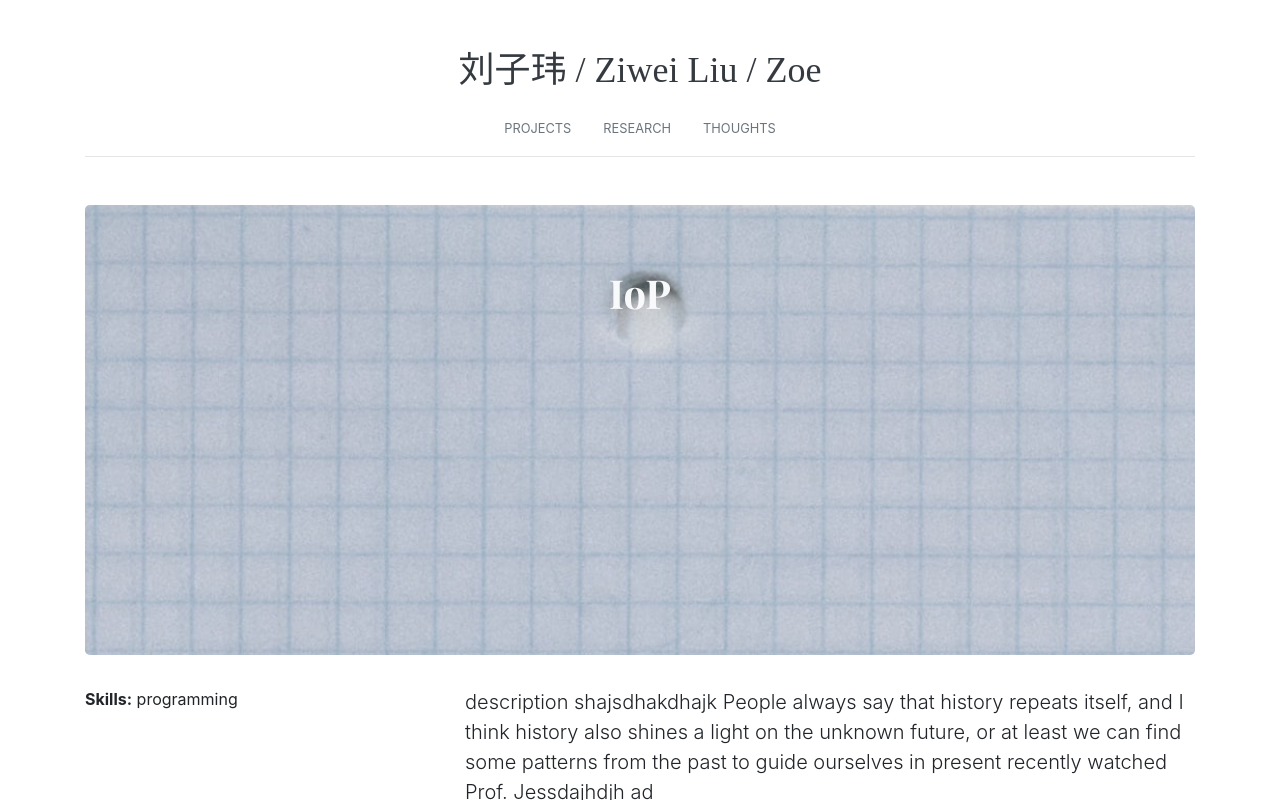
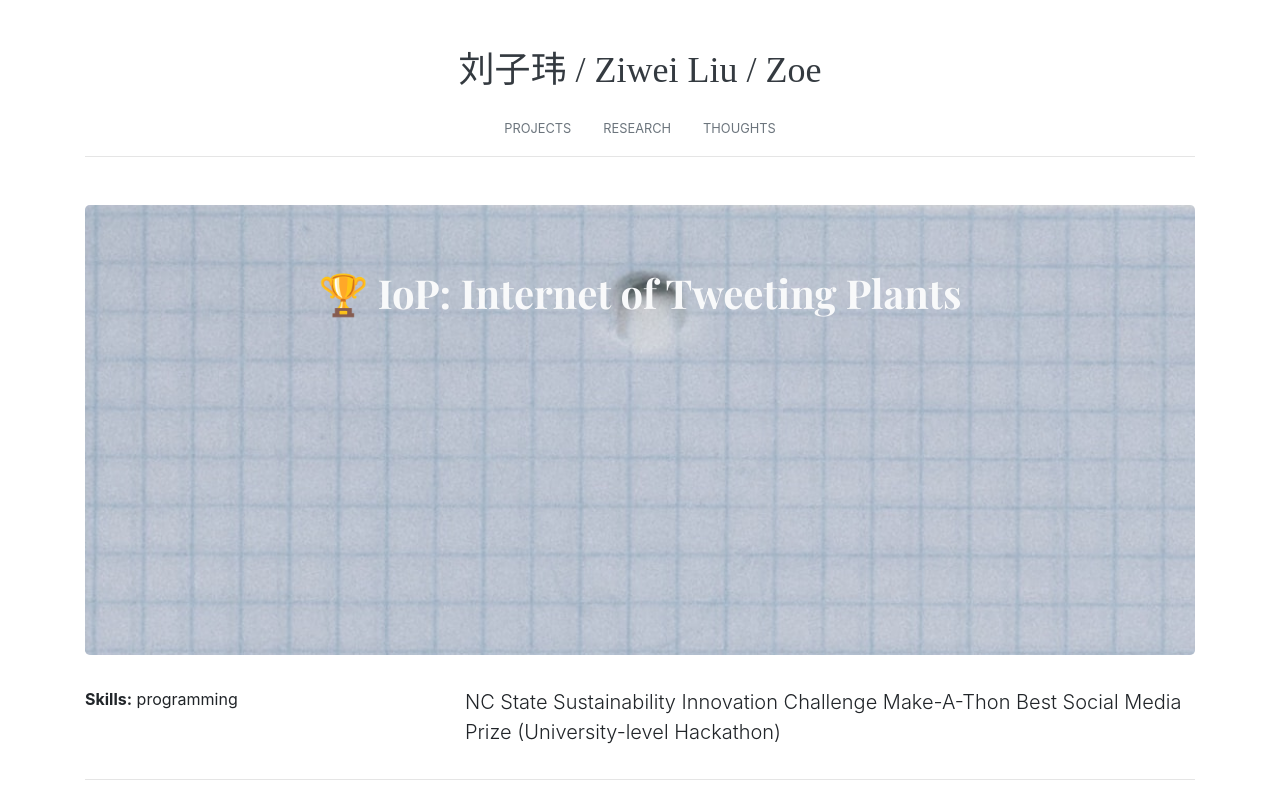
Before and after one commit to zoelzw/zoelzw.github.io, a Jekyll site: the page built from _collections/_projects/IoP.markdown, in a window 1280 px wide and 900 px high, cut to the strip 0-800 px from the top of the window. Built offline with Jekyll 4.4.1, drawn with Linux system fonts in a browser that asks for light colours; nearby versions of some CDN libraries; some web fonts are replaced.

```diff
--- a/_collections/_projects/IoP.markdown
+++ b/_collections/_projects/IoP.markdown
@@ -1,11 +1,11 @@
 ---
 layout: post
-title:  "IoP"
+title:  "🏆 IoP: Internet of Tweeting Plants"
 # author: Patrick Henry
 # date:   2019-10-18 10:20:35 +0200
 role: Battery Technitian
 skills: programming
-description: description shajsdhakdhajk People always say that history repeats itself, and I think history also shines a light on the unknown future, or at least we can find some patterns from the past to guide ourselves in present recently watched Prof. Jessdajhdjh ad
+description: NC State Sustainability Innovation Challenge Make-A-Thon Best Social Media Prize (University-level Hackathon)
 image: https://github.com/zoelzw/zoelzw/blob/master/assets/IoP.png?raw=true
 ---
 
--- a/_collections/_projects/NetworkNightmares.markdown
+++ b/_collections/_projects/NetworkNightmares.markdown
@@ -1,11 +1,11 @@
 ---
 layout: post
-title:  "network nightmares: creatively use VR in network security issues"
+title:  "🏆 Network Nightmares: creatively use VR in network security issues"
 # author: Patrick Henry
 # date:   2019-10-18 10:20:35 +0200
 # role: Battery Technitian
 # skills: programming
-description: A Google Cardboard application that simulates a Network Analyst's job as they track down a virus in the network.
+description: NC Triangle VR Hackathon Best Visual Design Prize (State Level Hackathon)
 image: https://github.com/zoelzw/zoelzw.github.io/blob/master/assets/networkNightmares.jpg?raw=true
 ---
 
--- a/_collections/_projects/Time Manager.markdown
+++ b/_collections/_projects/Time Manager.markdown
@@ -1,10 +1,10 @@
 ---
 layout: post
-title:  "time manager: what is your definition of efficiency and productivity"
+title:  "🏆 Time Manager: what is your definition of efficiency and productivity"
 # author: Patrick Henry
 # date:   2019-10-18 10:20:35 +0200
 
-description: I explored ways to assist people in time management by adding automations to their Google Calendar
+description: NC State University DiamondHacks Hackathon Best Overall Prize (University-level Hackathon)
 image: https://github.com/zoelzw/zoelzw.github.io/blob/master/assets/timeManager.png?raw=true
 ---
 
--- a/index.html
+++ b/index.html
@@ -17,7 +17,7 @@ layout: default
     <p>
       <i class="fa fa-circle"></i> I am a graduating master student in Computer Science at the University of Chicago building wearables and haptic devices. My recent work with my colleagues, <a href="https://youtu.be/5o2wPy5hl0w" target="_blank" style="text-decoration: none; border-bottom: 1px solid #ff0000; color: #000000;">HandMorph</a> :a Passive Exoskeleton that Miniaturizes Grasp, won the Best Paper Award from ACM UIST. Previously, I studied Electrical Engineering with a concentration in Control Systems at NC State University and conducted series of research in <a href="assets/Ziwei Liu_Hololens_Poster.pdf" target="_blank" style="text-decoration: none; border-bottom: 1px solid #ff0000; color: #000000;">Mixed Reality</a>
        and <a href="https://doi.org/10.1109/EMBC.2019.8857388" target="_blank" style="text-decoration: none; border-bottom: 1px solid #ff0000; color: #000000;">Eye Tracking</a>. <br>
-      <br><i class="fa fa-circle-thin"></i> I am keen to seek out new guiding principles and concepts that seamlessly integrate groundbreaking technologies and techniques with natural human dexterity beyond current limitations. <br>
+      <br><i class="fa fa-circle-thin"></i> I am keen to seek out new guiding principles and concepts that seamlessly integrate groundbreaking technologies and techniques with natural human dexterity. <br>
       <br>
       <i class="fa fa-circle-o"></i> My long-term research goal is to develop systems to promote co-adaption of computational tools and users to assist and augment human creativity and experiences. <br>
       <br>
```
Also changed, not shown: _collections/_research/A_HandMorph.markdown (deleted, +0 -60 lines), _collections/_research/zHandMorph.markdown (added, +95 -0 lines).
